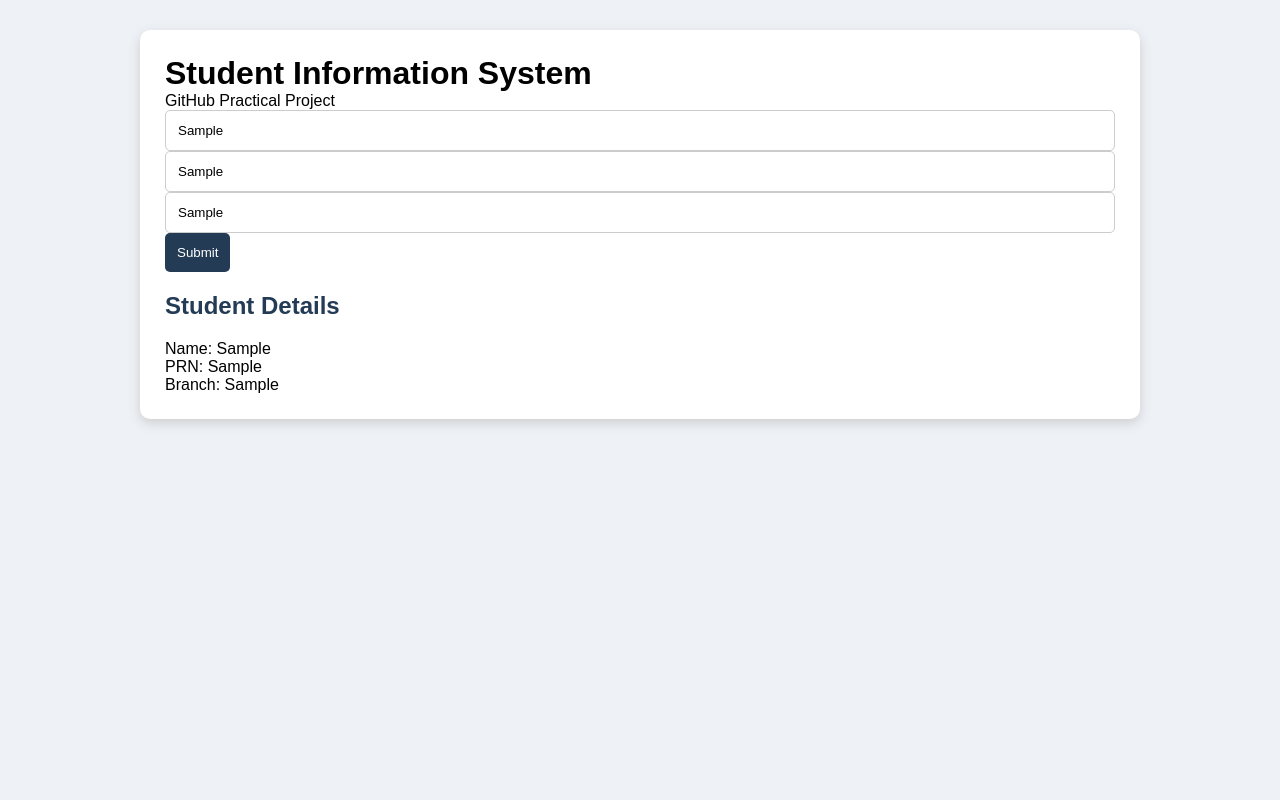
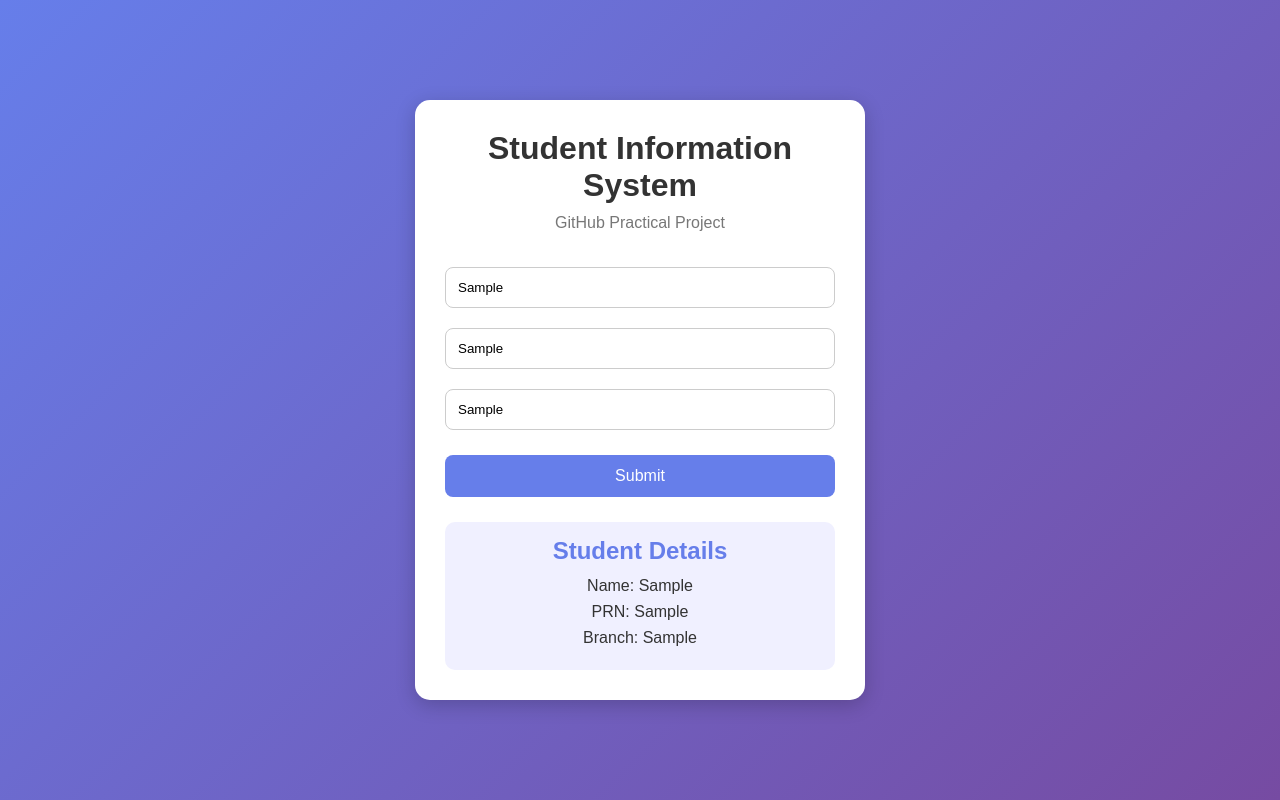
Before and after one commit to anushka5545/Github_practical-your-PRN, a plain HTML site: page index.htm in a window 1280 px wide. Both pictures are taken after typing "Sample", "Sample", "Sample" into the empty fields and a click on the button "Submit". Drawn offline with Linux system fonts and the light colour scheme.

Commit message:
Refactor CSS for improved layout and styling
Updated styles for body, container, and buttons. Enhanced layout and added new classes for better design.

```diff
--- a/style.css
+++ b/style.css
@@ -7,103 +7,71 @@
 
 body {
     font-family: Arial, sans-serif;
-    background: #eef2f7;
+    background: linear-gradient(135deg, #667eea, #764ba2);
+    min-height: 100vh;
+    display: flex;
+    justify-content: center;
+    align-items: center;
 }
 
-header {
-    background: #243b55;
-    color: white;
+.container {
+    background: white;
+    width: 90%;
+    max-width: 450px;
+    padding: 30px;
+    border-radius: 15px;
     text-align: center;
-    padding: 25px;
+    box-shadow: 0 5px 20px rgba(0,0,0,0.2);
 }
 
-header h1 {
+h1 {
+    color: #333;
     margin-bottom: 10px;
 }
 
-.container {
-    width: 90%;
-    max-width: 1000px;
-    margin: 30px auto;
-    background: white;
-    padding: 25px;
-    border-radius: 10px;
-    box-shadow: 0 4px 12px #ccc;
+.subtitle {
+    color: #777;
+    margin-bottom: 25px;
 }
 
-h2 {
-    color: #243b55;
-    margin: 20px 0;
-}
-
-form {
-    display: grid;
-    grid-template-columns: repeat(2, 1fr);
-    gap: 15px;
-}
-
-input {
+.form-box input {
+    width: 100%;
     padding: 12px;
+    margin: 10px 0;
     border: 1px solid #ccc;
-    border-radius: 5px;
-    width: 100%;
+    border-radius: 8px;
 }
 
 button {
-    background: #243b55;
+    width: 100%;
+    padding: 12px;
+    margin-top: 15px;
+    background: #667eea;
     color: white;
-    padding: 12px;
     border: none;
-    border-radius: 5px;
+    border-radius: 8px;
     cursor: pointer;
+    font-size: 16px;
 }
 
 button:hover {
-    background: #141e30;
+    background: #764ba2;
 }
 
-form button {
-    grid-column: span 2;
+.result {
+    display: none;
+    margin-top: 25px;
+    padding: 15px;
+    background: #f0f0ff;
+    border-radius: 10px;
 }
 
-#search {
-    margin-bottom: 20px;
+.result h2 {
+    color: #667eea;
+    margin-bottom: 12px;
 }
 
-table {
-    width: 100%;
-    border-collapse: collapse;
+.result p {
+    margin: 8px;
+    color: #333;
 }
-
-th, td {
-    border: 1px solid #ddd;
-    padding: 12px;
-    text-align: center;
-}
-
-th {
-    background: #243b55;
-    color: white;
-}
-
-.delete-btn {
-    background: #e53935;
-}
-
-@media (max-width: 600px) {
-    form {
-        grid-template-columns: 1fr;
-    }
-
-    form button {
-        grid-column: span 1;
-    }
-
-    .container {
-        overflow-x: auto;
-    }
-
-    table {
-        min-width: 650px;
-    }
-}
```
